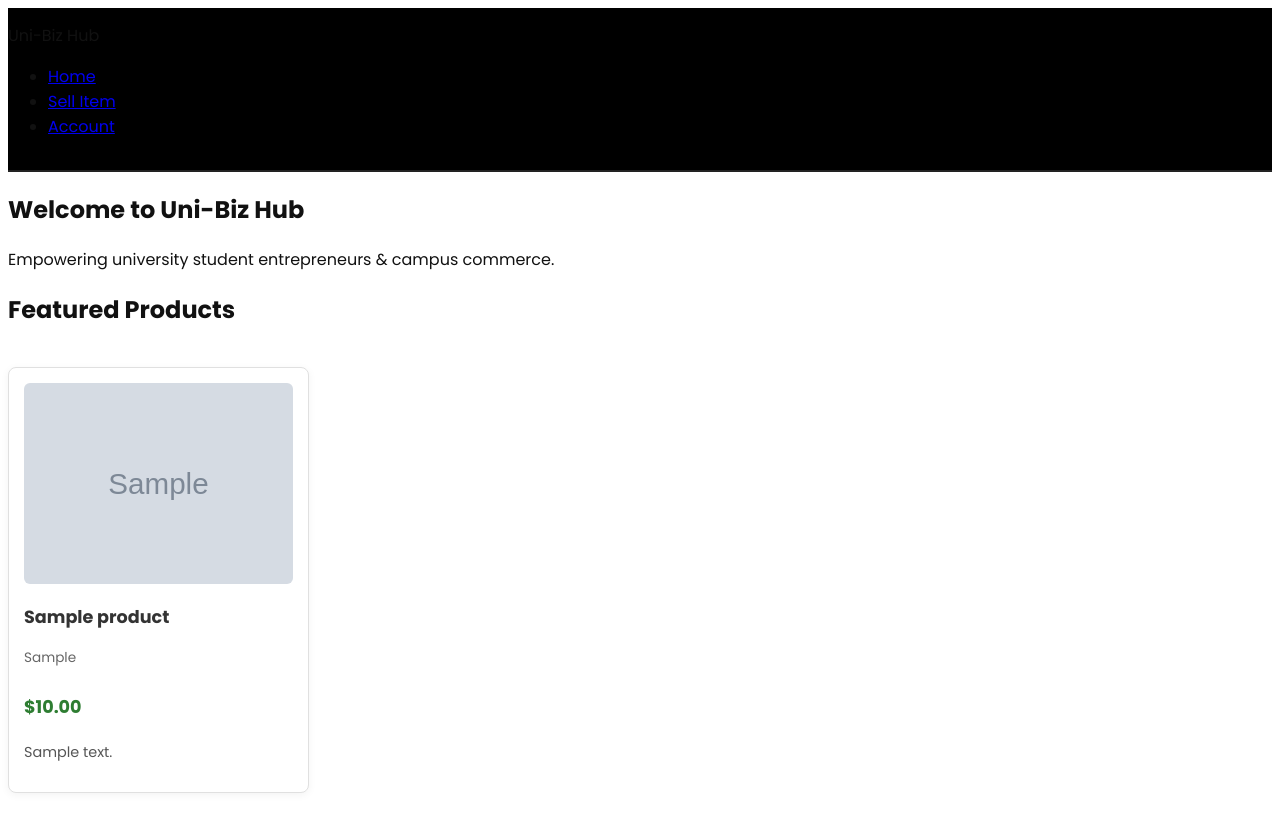
After one commit to Sigani-glitch/UniBizHub, a PHP site: page /index.php in a window 1280 px wide. The commit adds this page. Run offline with PHP 8.4, Linux system fonts and the light colour scheme; tables that the repository leaves empty or names only in its code hold one stand-in row (values such as "Sample post"); grey boxes marked "Sample" are stand-in pictures.

Commit message:
Implement session auth for product posting and render dynamic grid on home

```diff
--- /dev/null
+++ b/index.php
@@ -0,0 +1,57 @@
+<?php
+require_once 'includes/db.php';
+
+// Fetch all products sorted by newest first
+$query = "SELECT * FROM products ORDER BY id DESC";
+$result = $conn->query($query);
+?>
+<!DOCTYPE html>
+<html lang="en">
+<head>
+    <meta charset="UTF-8">
+    <meta name="viewport" content="width=device-width, initial-scale=1.0">
+    <title>Uni-Biz Hub - Home</title>
+    <link rel="stylesheet" href="style.css">
+</head>
+<body>
+
+    <header>
+        <nav class="navbar">
+            <div class="logo">Uni-Biz Hub</div>
+            <ul class="nav-links">
+                <li><a href="index.php">Home</a></li>
+                <li><a href="post-product.html">Sell Item</a></li>
+                <li><a href="login.html">Account</a></li>
+            </ul>
+        </nav>
+    </header>
+
+    <main>
+        <section class="hero">
+            <h1>Welcome to Uni-Biz Hub</h1>
+            <p>Empowering university student entrepreneurs & campus commerce.</p>
+        </section>
+
+        <section class="products-section">
+            <h2>Featured Products</h2>
+
+            <div class="product-grid">
+                <?php if ($result && $result->num_rows > 0): ?>
+                    <?php while ($row = $result->fetch_assoc()): ?>
+                        <div class="product-card">
+                            <img src="<?php echo htmlspecialchars($row['image_url']); ?>" alt="<?php echo htmlspecialchars($row['title']); ?>" style="max-width: 100%; height: auto;">
+                            <h3><?php echo htmlspecialchars($row['title']); ?></h3>
+                            <p class="category"><?php echo htmlspecialchars($row['category']); ?></p>
+                            <p class="price">$<?php echo number_format($row['price'], 2); ?></p>
+                            <p class="description"><?php echo htmlspecialchars($row['description']); ?></p>
+                        </div>
+                    <?php endwhile; ?>
+                <?php else: ?>
+                    <p>No products posted yet.</p>
+                <?php endif; ?>
+            </div>
+        </section>
+    </main>
+
+</body>
+</html>
--- a/style.css
+++ b/style.css
@@ -168,3 +168,60 @@ footer {
     padding: 20px 0;
     margin-top: auto;
 }
+footer {
+    background-color: #000000;
+    color: #ffffff;
+    padding: 20px 0;
+    margin-top: auto;
+}
+
+/* Product Grid & Card Styles */
+.product-grid {
+    display: grid;
+    grid-template-columns: repeat(auto-fill, minmax(250px, 1fr));
+    gap: 20px;
+    padding: 20px 0;
+}
+
+.product-card {
+    background: #ffffff;
+    border: 1px solid #e0e0e0;
+    border-radius: 8px;
+    padding: 15px;
+    box-shadow: 0 2px 8px rgba(0,0,0,0.05);
+    display: flex;
+    flex-direction: column;
+    justify-content: space-between;
+}
+
+.product-card img {
+    width: 100%;
+    height: 220px;
+    object-fit: cover;
+    border-radius: 6px;
+    margin-bottom: 12px;
+}
+
+.product-card h3 {
+    font-size: 1.1rem;
+    margin: 8px 0 4px;
+    color: #333;
+}
+
+.product-card .category {
+    font-size: 0.85rem;
+    color: #666;
+    margin-bottom: 8px;
+}
+
+.product-card .price {
+    font-size: 1.1rem;
+    font-weight: bold;
+    color: #2e7d32;
+    margin-bottom: 8px;
+}
+
+.product-card .description {
+    font-size: 0.9rem;
+    color: #555;
+}
```
Also changed, not shown: auth/login.php (+16 -21 lines), auth/post-product.php (+19 -21 lines), index.html (deleted, +0 -166 lines), post-product.php (renamed from post-product.html, +10 -3 lines), uploads/1788581293_OIP.jpg (added), uploads/1788582073_OIP.jpg (added).
